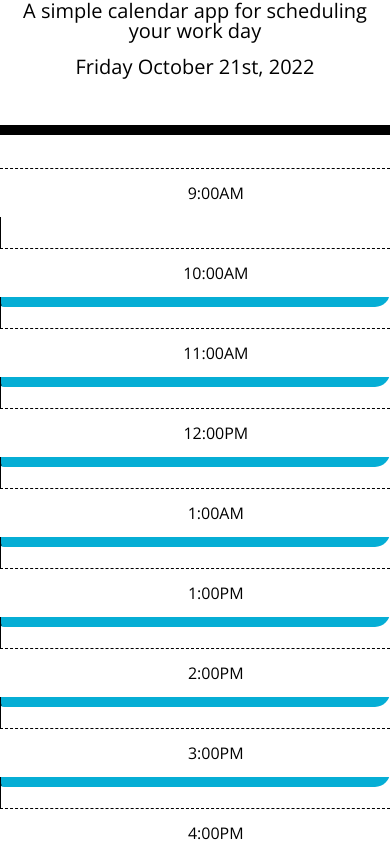
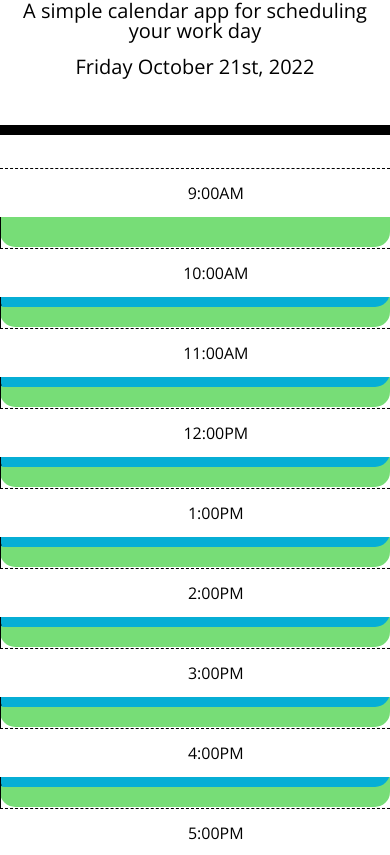
Before and after one commit to RainbowToad/work-schedule, a plain HTML site: page index.html in a window 390 px wide. Shown: the part 212-1067 px from the top of the page. Drawn offline with nearby package versions, Linux system fonts and the light colour scheme.

Commit message:
added color of past/present/future

```diff
--- a/index.html
+++ b/index.html
@@ -61,15 +61,8 @@
         <button class="btn saveBtn col-md-1"><i class="fas fa-share-square"></i></button>
       </div>
 
-      <div id="hour1" class="row time-block">
-        <div class="col-md-1 hour">
-          1:00AM
-        </div>
-        <textarea class="col-md-10 description"></textarea>
-        <button class="btn saveBtn col-md-1"><i class="fas fa-share-square"></i></button>
-      </div>
 
-      <div id="hour1" class="row time-block">
+      <div id="hour13" class="row time-block">
         <div class="col-md-1 hour">
           1:00PM
         </div>
@@ -77,7 +70,7 @@
         <button class="btn saveBtn col-md-1"><i class="fas fa-share-square"></i></button>
       </div>
 
-      <div id="hour2" class="row time-block">
+      <div id="hour14" class="row time-block">
         <div class="col-md-1 hour">
           2:00PM
         </div>
@@ -85,7 +78,7 @@
         <button class="btn saveBtn col-md-1"><i class="fas fa-share-square"></i></button>
       </div>
 
-      <div id="hour3" class="row time-block">
+      <div id="hour15" class="row time-block">
         <div class="col-md-1 hour">
           3:00PM
         </div>
@@ -93,7 +86,7 @@
         <button class="btn saveBtn col-md-1"><i class="fas fa-share-square"></i></button>
       </div>
 
-      <div id="hour4" class="row time-block">
+      <div id="hour16" class="row time-block">
         <div class="col-md-1 hour">
           4:00PM
         </div>
@@ -101,7 +94,7 @@
         <button class="btn saveBtn col-md-1"><i class="fas fa-share-square"></i></button>
       </div>
 
-      <div id="hour5" class="row time-block">
+      <div id="hour17" class="row time-block">
         <div class="col-md-1 hour">
           5:00PM
         </div>
--- a/script.js
+++ b/script.js
@@ -8,11 +8,39 @@ $(document).ready(function() {
         //set items in local storage.
         localStorage.setItem(time, text);
     })
-    //load saved date to appropriate hour
+
+
+    var currentTime = moment().hour();
+
+
+    //load saved data to appropriate hour
+    var hourTime = 9
     $('.description').each(function() {
-       console.log(this);
+       var hourTimeEl = $("#hour" + hourTime)
+       var hourTimetext = hourTimeEl.children().eq(1)
+      // console.log(hourTimeEl);
+        var keyHour = localStorage.getItem("hour" + hourTime)
+        hourTimetext.text(keyHour);
+        console.log(hourTime + "====" + currentTime);
+// Make Previous time=grey, present=red, future=green
+        if (currentTime<hourTime) {
+            hourTimeEl.addClass("future");
+        }else if(currentTime==hourTime) {
+            hourTimeEl.addClass("present");
+        }else{
+            hourTimeEl.addClass("past");
+        }
 
-       $(this).val(localStorage.getItem("hour4"))
+       //$(this).val(localStorage.getItem("hour4"))
+       //Object.keys(this);
+
+
+       // loop to get each key name?
+    //    $(".description").each(function() {
+    //    var key = $(this).val(localStorage.getItem(key))
+    //    console.log(key);
+    //    })
+        hourTime++
     });
 
 
@@ -24,9 +52,7 @@ $(document).ready(function() {
     var dayEl = $('#currentDay');
     dayEl.text(moment().format("dddd MMMM Do, YYYY"));
 
-//Make previous times=grey, present=red, future=green
-    var currentTime = moment().hour();
-    console.log(currentTime);
+
 
 
 
```
